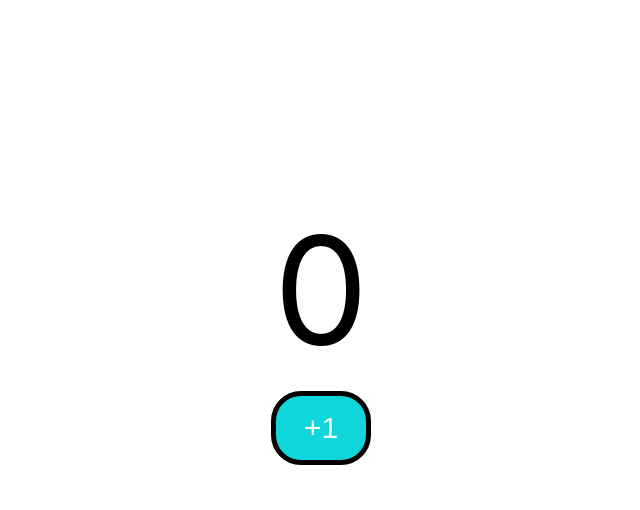
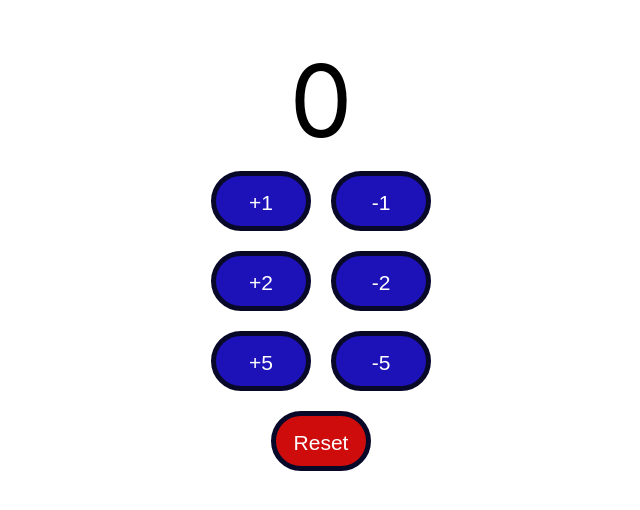
Before and after one commit to Harsh-Vardhan-Choudhary/todo-app, a React (Create React App) app: page / in a window 1280 px wide. Shown: the top 510 px of the page, without its empty margins (319-959 px from the left). Built offline with nearby package versions, Linux system fonts and the light colour scheme.

Commit message:
Completing the counter application

```diff
--- a/src/App.css
+++ b/src/App.css
@@ -1,5 +1,5 @@
 .App {
   text-align: center;
-  padding-top: 200px;
-  font-size: 35px;
+  padding-top: 40px;
+  font-size: 40px;
 }
--- a/src/App.js
+++ b/src/App.js
@@ -1,13 +1,39 @@
 import logo from './logo.svg';
 import './App.css';
+
 import Counter from './components/counter/Counter';
 
 function App() {
   return (
     <div className="App">
       <Counter/>
+      {/*
+      <PlayingWithProps property1="value1" property2="value2"/>
+      */}
+
     </div>
   )
 }
 
+//{  "property1": "value1",  "property2": "value2"  }
+// function PlayingWithProps(properties) {
+//   console.log(properties)
+//   console.log(properties.property1)
+//   console.log(properties.property2)
+
+//   return (
+//     <div>Props</div>
+//   )
+// }
+
+function PlayingWithProps({property1, property2}) {
+  console.log(property1)
+  console.log(property2)
+
+  return (
+    <div>Props</div>
+  )
+}
+
+
 export default App;
--- a/src/components/counter/Counter.jsx
+++ b/src/components/counter/Counter.jsx
@@ -1,23 +1,33 @@
+import { useState } from 'react'
 import './counter.css'
+import CounterButton from './CounterButton'
+
+import { PropTypes } from 'prop-types'
 
 export default function Counter() {
 
-    function incrementCounterFunction() {
-        console.log('increment clicked')
+    const [count, setCount] = useState(0);
+
+    function incrementCounterParentFunction(by) {
+        setCount(count+by)
     }
 
+    function decrementCounterParentFunction(by) {
+        setCount(count-by)
+    }
+
+    function resetParentFunction() {
+        setCount(0)
+    }
+
+
     return (
-        <div className="Counter">
-            <span className="count">0</span>
-            <div>
-                {/* here if we introduces (), paranthesis in function then the function would be called
-                when we will click the button, it will call for several times
-                this is because the onClick is mapped to a function call and then the button would not work
-
-                We want to map onClick to function itself
-                */}
-                <button className="counterButton" onClick={incrementCounterFunction}>+1</button>
-            </div>
-        </div>
+        <>
+        <span className="count">{count}</span>
+        <CounterButton by={1} incrementMethod={incrementCounterParentFunction} decrementMethod={decrementCounterParentFunction}/>
+        <CounterButton by={2} incrementMethod={incrementCounterParentFunction} decrementMethod={decrementCounterParentFunction}/>
+        <CounterButton by={5} incrementMethod={incrementCounterParentFunction} decrementMethod={decrementCounterParentFunction}/>
+        <button className="resetButton" onClick={resetParentFunction}>Reset</button>
+        </>
     )
 }
--- /dev/null
+++ b/src/components/counter/CounterButton.jsx
@@ -0,0 +1,39 @@
+export default function CounterButton({by, incrementMethod, decrementMethod}) {
+
+    //useState return us a array of 2 value [0,f]
+    // [0,f] where first element is the value and second is the function for value
+
+    //here we are deconstructing the array
+
+    function incrementCounterFunction() {
+        incrementMethod(by)
+    }
+
+    function decrementCounterFunction() {
+        decrementMethod(by)
+    }
+
+    return (
+        <div className="Counter">
+            <div>
+                {/* here if we introduces (), paranthesis in function then the function would be called
+                when we will click the button, it will call for several times
+                this is because the onClick is mapped to a function call and then the button would not work
+
+                We want to map onClick to function itself
+                */}
+                <button className="counterButton" onClick={incrementCounterFunction}>+{by}</button>
+                <button className="counterButton" onClick={decrementCounterFunction}>-{by}</button>
+            </div>
+        </div>
+    )
+
+}
+
+// CounterButton.propTypes = {
+//     by : PropTypes.number
+// }
+
+// CounterButton.defaultProps = {
+//     by : 1
+// }
--- a/src/components/counter/counter.css
+++ b/src/components/counter/counter.css
@@ -1,17 +1,52 @@
 /* Counter.css */
 
 .count {
-    font-size: 150px;
+    font-size: 100px;
     padding: 20px;
 }
 
-.counterButton {
-    font-size: 30px;
-    background-color: #10d5db;
-    color: white;
+button {
+    font-size: 21px;
+    color: rgb(255, 255, 255);
     width: 100px;
     margin: 10px;
     padding: 15px;
-    border: 5px solid black;
+    border: 5px solid rgb(8, 9, 41);
     border-radius: 30px;
+    block-size: 60px;
 }
+.counterButton {
+    background-color: #1d12b8;
+}
+
+.resetButton {
+    background-color: #cf0c0c;
+}
+
+
+/*
+.counterButton {
+    font-size: 21px;
+    background-color: #1d12b8;
+    color: rgb(255, 255, 255);
+    width: 100px;
+    margin: 10px;
+    padding: 15px;
+    border: 5px solid rgb(8, 9, 41);
+    border-radius: 30px;
+    block-size: 60px;
+}
+
+.resetButton {
+    font-size: 21px;
+    background-color: #cf0c0c;
+    color: rgb(255, 255, 255);
+    width: 100px;
+    margin: 10px;
+    padding: 15px;
+    border: 5px solid rgb(8, 9, 41);
+    border-radius: 30px;
+    block-size: 60px;
+}
+
+*/
```
